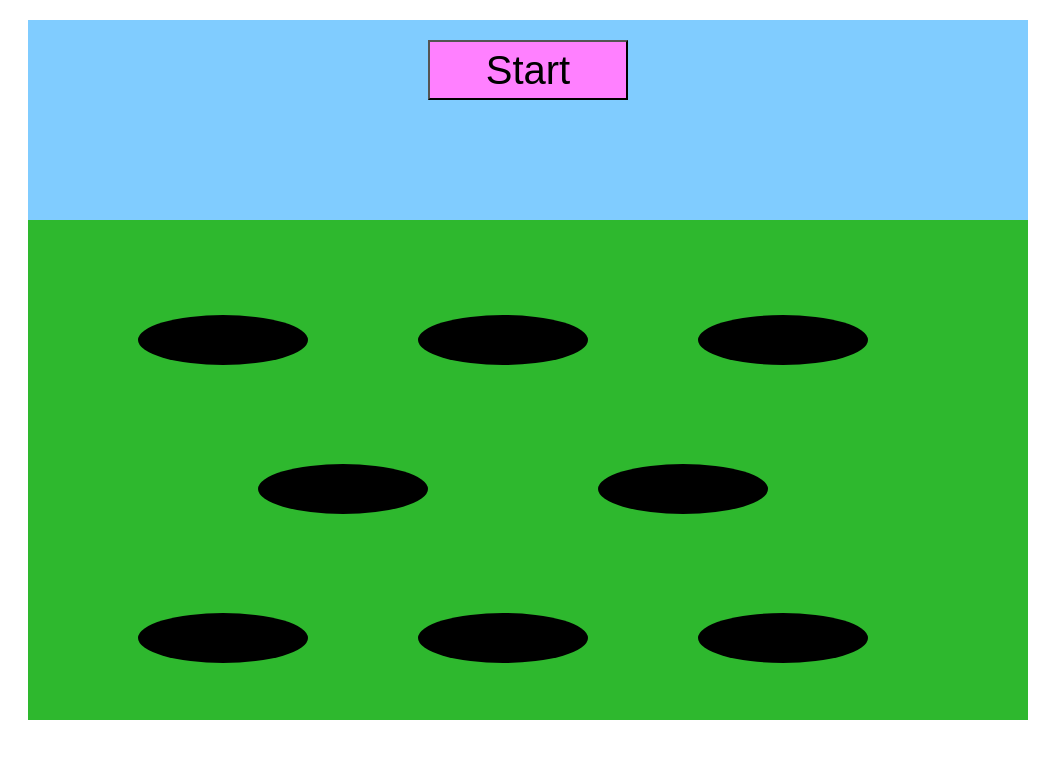
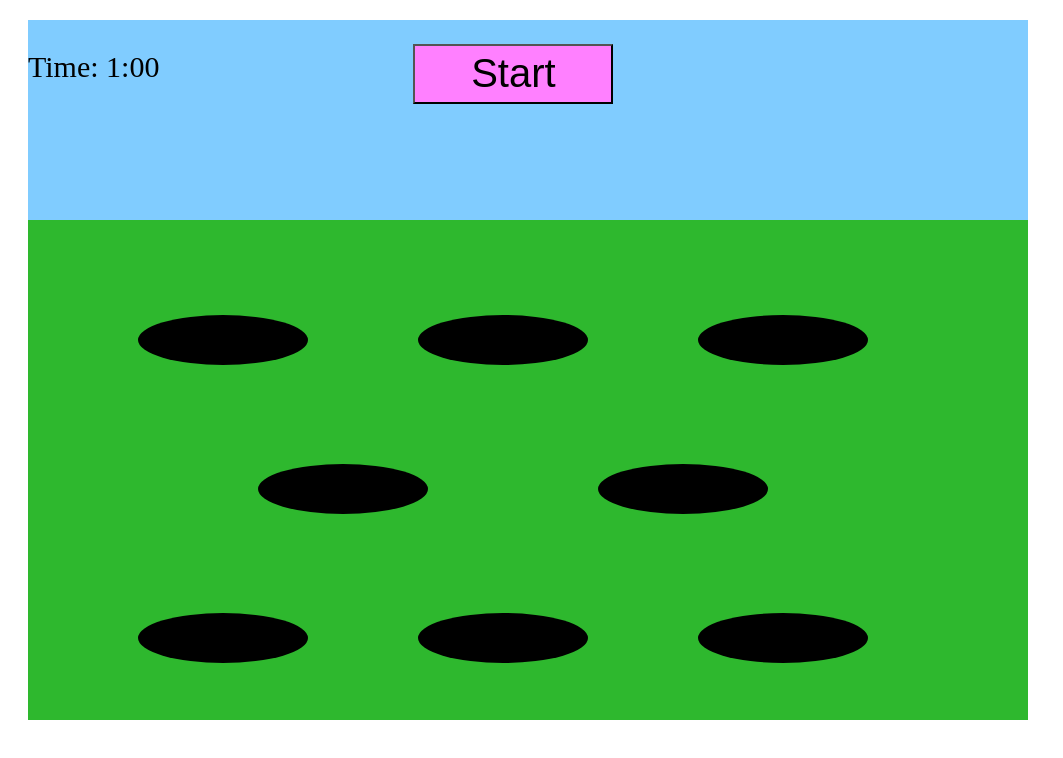
Before and after one commit to Pauilargia/whack-a-mole-game, a plain HTML site: page code/index.html in a window 1280 px wide. Shown: the whole page, without its empty margins (0-1063 px from the left). Drawn offline with nearby package versions, Linux system fonts and the light colour scheme.

Commit message:
showing timer

```diff
--- a/code/css/styles.css
+++ b/code/css/styles.css
@@ -7,6 +7,12 @@ body{}
   margin: 20px 0 0 20px;
 }
 
+.text{
+  display: inline-block;
+  color: #000;
+  font-size: 30px;
+}
+
 #start{
   height: 60px;
   width: 200px;
@@ -14,8 +20,8 @@ body{}
   font-size: 40px;
   background-color: #ff80ff;
   position: relative;
-  left: 400px;
-  top: 20px;
+  left: 250px;
+  top: 10px;
 }
 
 
--- a/code/index.html
+++ b/code/index.html
@@ -9,6 +9,7 @@
 </head>
 <body>
   <div id="game-board">
+    <p class="text">Time: <span id="timer">1:00</span></p>
     <button type="button" id="start">Start</button>
     <div id="field"></div>
   </div>
--- a/code/js/index.js
+++ b/code/js/index.js
@@ -15,13 +15,33 @@ $(document).ready(function(){
 
     var secondsLeft = 59;
     var intervalIdTimer = setInterval(function () {
-      console.log("0:"+secondsLeft);
+      document.getElementById("timer").innerHTML = "0:" + (secondsLeft < 10 ? "0" : "") + secondsLeft;
 	    secondsLeft--;
 
       if (secondsLeft < 0) {
         clearInterval(intervalIdTimer);
       }
     }, 1000);
+
+
+//     function countdown() {
+//     var seconds = 60;
+//     function tick() {
+//         var counter = document.getElementById("counter");
+//         seconds--;
+//         counter.innerHTML = "0:" + (seconds < 10 ? "0" : "") + String(seconds);
+//         if( seconds > 0 ) {
+//             setTimeout(tick, 1000);
+//         } else {
+//             alert("Game over");
+//         }
+//     }
+//     tick();
+// }
+//
+// // start the countdown
+// countdown();
+
 
     var timeoutIdTurn = setTimeout(function(){
       game.finishGame();
```
